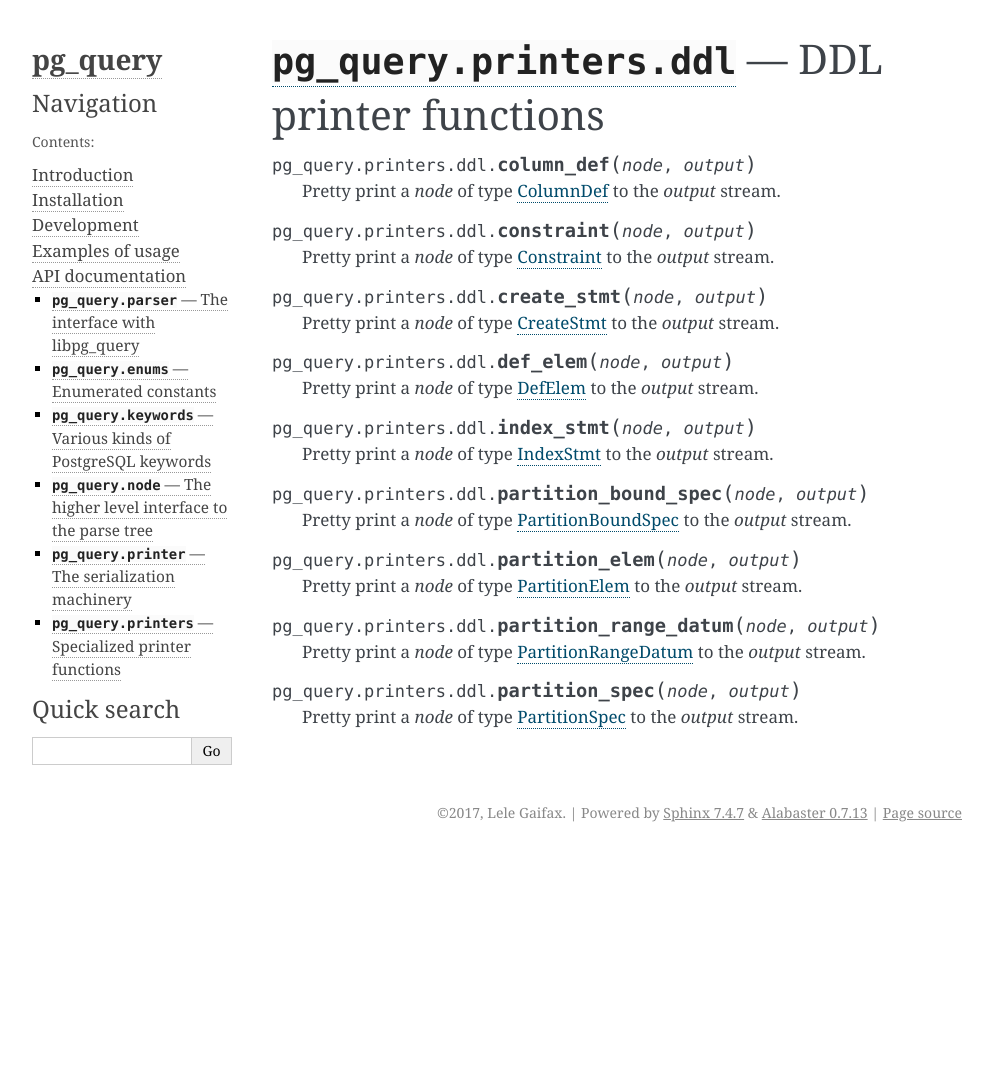
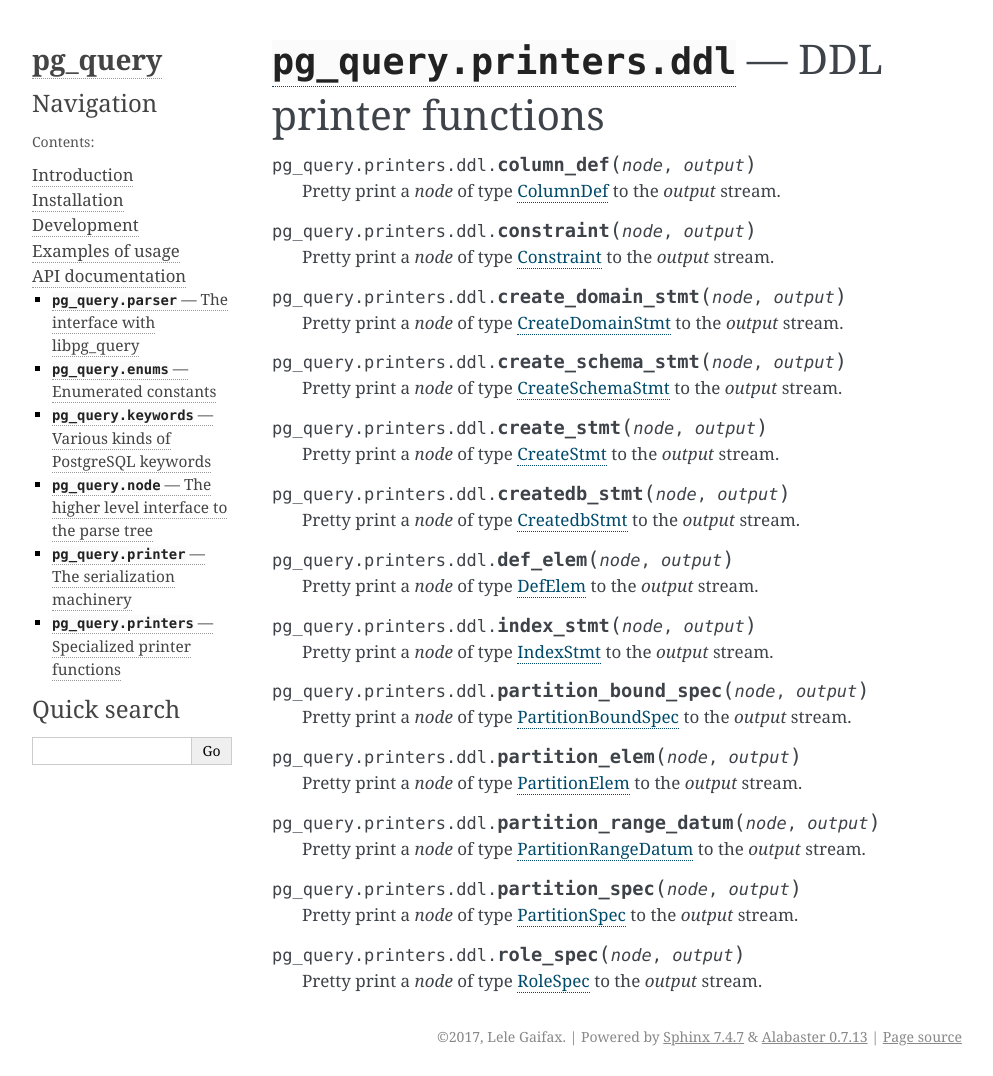
Before and after one commit to lelit/pglast, a Sphinx documentation site: the page built from docs/ddl.rst, in a window 1280 px wide. Shown: the whole page, without its empty margins (148-1141 px from the left). Built offline with Sphinx 7.4.7, drawn with Linux system fonts in a browser that asks for light colours; before the commit the page ends 900 px from its top, so only the background shows below that.

Commit message:
Update printers doc

```diff
--- a/docs/ddl.rst
+++ b/docs/ddl.rst
@@ -23,11 +23,29 @@
 
    Pretty print a `node` of type `Constraint <https://github.com/lfittl/libpg_query/blob/43ce2e8/src/postgres/include/nodes/parsenodes.h#L2075>`__ to the `output` stream.
 
+.. index:: CreateDomainStmt
+
+.. function:: create_domain_stmt(node, output)
+
+   Pretty print a `node` of type `CreateDomainStmt <https://github.com/lfittl/libpg_query/blob/43ce2e8/src/postgres/include/nodes/parsenodes.h#L2502>`__ to the `output` stream.
+
+.. index:: CreateSchemaStmt
+
+.. function:: create_schema_stmt(node, output)
+
+   Pretty print a `node` of type `CreateSchemaStmt <https://github.com/lfittl/libpg_query/blob/43ce2e8/src/postgres/include/nodes/parsenodes.h#L1668>`__ to the `output` stream.
+
 .. index:: CreateStmt
 
 .. function:: create_stmt(node, output)
 
    Pretty print a `node` of type `CreateStmt <https://github.com/lfittl/libpg_query/blob/43ce2e8/src/postgres/include/nodes/parsenodes.h#L1997>`__ to the `output` stream.
+
+.. index:: CreatedbStmt
+
+.. function:: createdb_stmt(node, output)
+
+   Pretty print a `node` of type `CreatedbStmt <https://github.com/lfittl/libpg_query/blob/43ce2e8/src/postgres/include/nodes/parsenodes.h#L3020>`__ to the `output` stream.
 
 .. index:: DefElem
 
@@ -64,3 +82,9 @@
 .. function:: partition_spec(node, output)
 
    Pretty print a `node` of type `PartitionSpec <https://github.com/lfittl/libpg_query/blob/43ce2e8/src/postgres/include/nodes/parsenodes.h#L777>`__ to the `output` stream.
+
+.. index:: RoleSpec
+
+.. function:: role_spec(node, output)
+
+   Pretty print a `node` of type `RoleSpec <https://github.com/lfittl/libpg_query/blob/43ce2e8/src/postgres/include/nodes/parsenodes.h#L324>`__ to the `output` stream.
```
